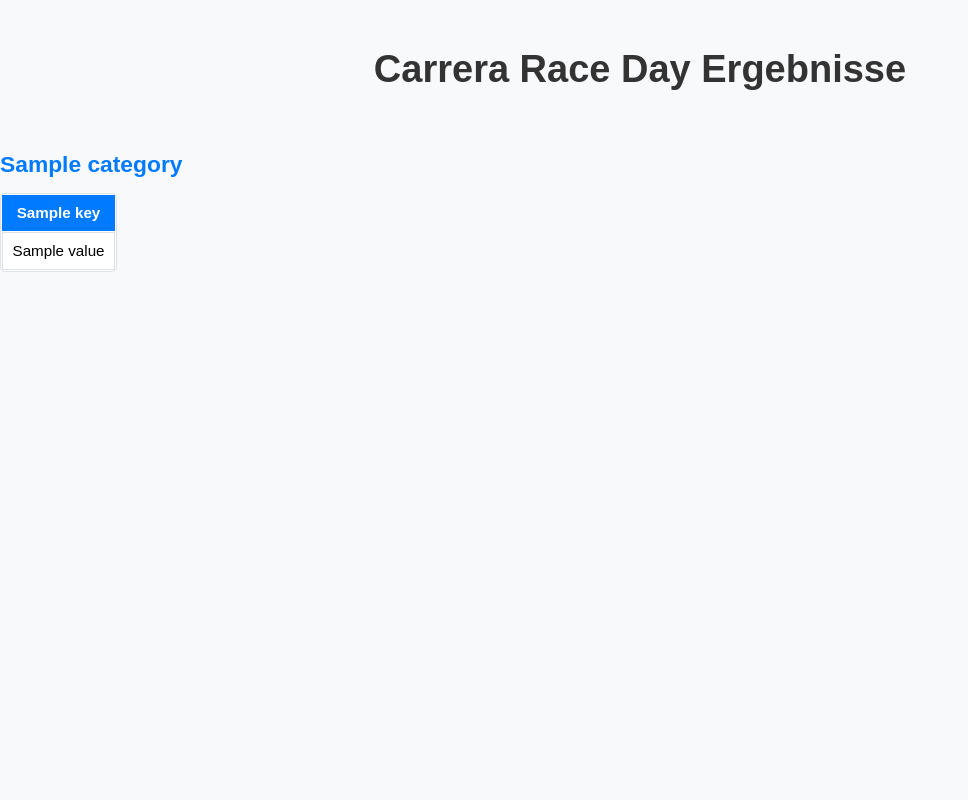
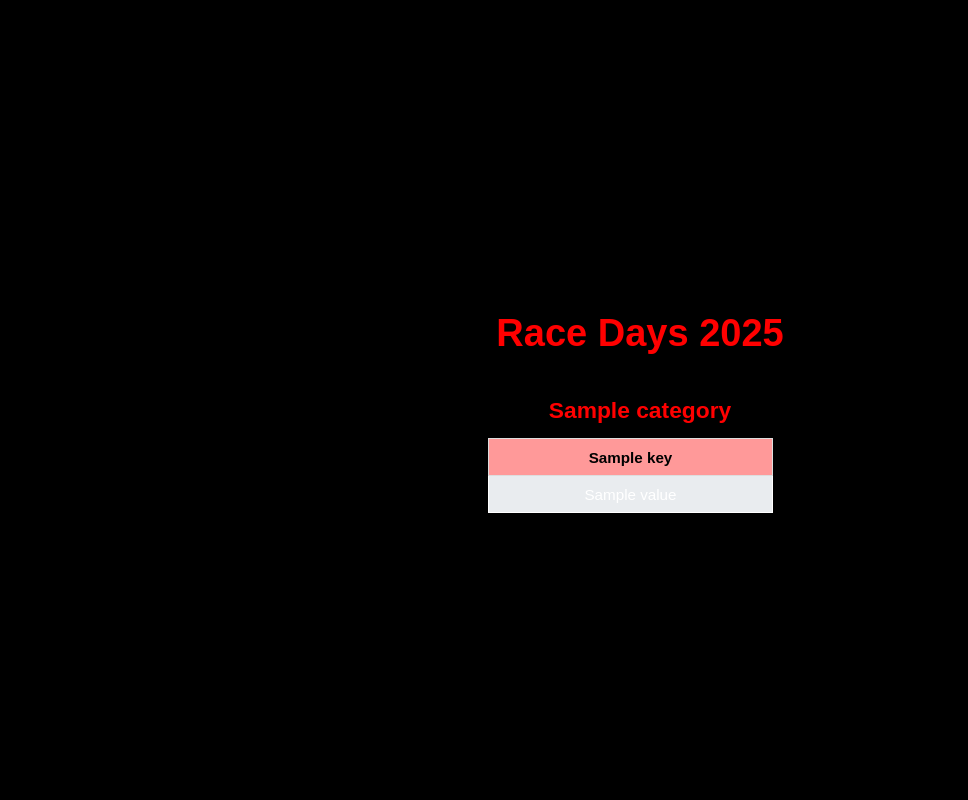
Before and after one commit to Nemesis1042/RaceDays, a Flask app: template templates/index.html in a window 1280 px wide. Shown: the whole page, without its empty margins (0-968 px from the left). Run offline with Flask 3, Linux system fonts and the light colour scheme; the template is opened without the code that fills it: most values are stand-ins (such as "Sample title", 1, 10 or a date in 2020).

Commit message:
Add files via upload

```diff
--- a/RaceDays-main/app.py
+++ b/RaceDays-main/app.py
@@ -11,7 +11,7 @@
 logging.basicConfig(level=logging.DEBUG, format='%(asctime)s - %(levelname)s - %(message)s')
 
 # Pfad zur Datei
-datei_pfad = 'C:\RaceDays\Besten_Liste_Excel\RaceDays_Beispiel.xlsx' # Pfad zur Datei
+datei_pfad = 'Z:\RaceDays\Besten_Liste_Excel\RaceDays_Beispiel.xlsx' # Pfad zur Datei
 
 # Globale Variable für DataFrame
 df = pd.DataFrame()
--- a/RaceDays-main/static/styles.css
+++ b/RaceDays-main/static/styles.css
@@ -1,7 +1,7 @@
 /* Globale Stile für den Body */
 body {
     font-family: Arial, sans-serif;
-    background-color: #f8f9fa;
+    background-color: #000000;
     margin: 0;
     padding: 0;
 }
@@ -18,6 +18,10 @@
     margin-bottom: 40px;
     text-align: center;
 }
+.text-center{
+    color: red;
+    margin-bottom: 100;
+}
 
 /* Flexbox für die Tabellen */
 .row {
@@ -32,16 +36,17 @@
 .table {
     width: auto; /* Automatische Breite basierend auf Inhalt */
     margin-bottom: 30px;
-    border: 1px solid #dee2e6;
+    border: 1px solid #000000;
     border-radius: 5px;
-    background-color: #fff;
+    background-color: #000000;
     table-layout: auto; /* Automatische Spaltenanpassung */
+    color: white;
 }
 
 /* Tabellenüberschriften */
 .table th {
     background-color: #007bff;
-    color: white;
+    color: rgb(0, 0, 0);
     text-align: center;
     padding: 10px;
     font-weight: bold;
@@ -52,13 +57,13 @@
 .table td {
     text-align: center;
     padding: 10px;
-    border: 1px solid #dee2e6;
+    border: 1px solid #ffffff;
     white-space: nowrap; /* Verhindert Zeilenumbruch */
 }
 
 /* Hover-Effekt für Tabellenzeilen */
 .table tbody tr:hover {
-    background-color: #f1f1f1;
+    background-color: #444444;
 }
 
 /* Tabelle scrollen, wenn der Bildschirm zu klein ist */
@@ -69,7 +74,7 @@
 /* Stil für Tabellenüberschrift (H3) */
 h3 {
     font-size: 1.5rem;
-    color: #007bff;
+    color: #ff0000;
     margin-bottom: 15px;
     text-align: center;
 }
@@ -80,3 +85,116 @@
         overflow-x: auto; /* Aktiviert Scrollen bei sehr kleinen Bildschirmen */
     }
 }
+/* Zentrieren von Inhalten */
+body, html {
+    height: 100%;
+    margin: 0;
+    display: flex;
+    justify-content: center;  /* Horizontal zentrieren */
+    align-items: center;  /* Vertikal zentrieren */
+    overflow-x: hidden; /* Keine horizontale Überlaufleiste */
+}
+
+.container {
+    display: flex;
+    flex-direction: column;
+    justify-content: center;
+    align-items: center;
+    max-height: 90vh; /* Maximale Höhe des Containers */
+    overflow-y: auto; /* Ermöglicht Scrollen im Container */
+}
+
+.row {
+    display: flex;
+    flex-wrap: nowrap; /* Alle Elemente in einer Zeile */
+    justify-content: flex-start; /* Elemente von links nach rechts anordnen */
+    overflow-x: auto; /* Ermöglicht horizontales Scrollen, wenn der Inhalt größer ist */
+    width: 100%;
+}
+
+.table-container {
+    max-width: 100%;
+    max-height: 800px; /* Erhöhte Höhe für die scrollbare Tabelle */
+    overflow-y: auto; /* Ermöglicht vertikales Scrollen der Tabelle */
+    margin-bottom: 20px;
+}
+
+table {
+    min-width: 300px; /* Stellt sicher, dass jede Tabelle mindestens 300px breit ist */
+    margin-right: 20px; /* Abstand zwischen den Tabellen */
+    border-collapse: collapse;
+    width: 100%;
+}
+
+th, td {
+    padding: 12px; /* Vergrößerte Polsterung für bessere Lesbarkeit */
+    text-align: center; /* Zentriere Text in Zellen */
+    border: 1px solid #ddd; /* Rahmen um die Zellen */
+}
+
+th {
+    background-color: #f2f2f2; /* Hintergrundfarbe für die Kopfzeile */
+    position: sticky;
+    top: 0;
+    z-index: 1; /* Damit die Kopfzeile immer oben bleibt */
+}
+
+tr:first-child td {
+    background-color: #e9ecef; /* Hintergrundfarbe für die erste Zeile */
+    position: sticky;
+    top: 36px; /* Abstand unter der Kopfzeile */
+    z-index: 1;
+}
+
+/* Weitere Optimierungen */
+h1 {
+    margin-bottom: 20px;
+}
+
+/* Optional: Scrollleisten anpassen */
+.table-container::-webkit-scrollbar {
+    height: 8px;
+    width: 8px;
+}
+
+.table-container::-webkit-scrollbar-thumb {
+    background-color: #888;
+    border-radius: 4px;
+}
+
+.table-container::-webkit-scrollbar-thumb:hover {
+    background-color: #555;
+}
+th.color1 {
+    background-color: #ff9999; /* Helle Rotfarbe */
+}
+th.color2 {
+    background-color: #99ccff; /* Helle Blaufarbe */
+}
+th.color3 {
+    background-color: #99ff99; /* Helle Grünfarbe */
+}
+th.color4 {
+    background-color: #ffcc99; /* Helle Orangfarbe */
+}
+th.color5 {
+    background-color: #ffccff; /* Helle Pinkfarbe */
+}
+th.color6 {
+    background-color: #ccccff; /* Helle Lila */
+}
+th.red {
+    background-color: #ff9999; /* Helle Rotfarbe */
+}
+th.blue {
+    background-color: #99ccff; /* Helle Blaufarbe */
+}
+th.green {
+    background-color: #99ff99; /* Helle Grünfarbe */
+}
+th.orange {
+    background-color: #ffcc99; /* Helle Orangfarbe */
+}
+th.pink {
+    background-color: #ffccff; /* Helle Pinkfarbe */
+}
--- a/RaceDays-main/templates/index.html
+++ b/RaceDays-main/templates/index.html
@@ -5,12 +5,14 @@
     <meta name="viewport" content="width=device-width, initial-scale=1.0">
     <title>Carrera Race Day Ergebnisse</title>
     <link rel="stylesheet" href="{{ url_for('static', filename='styles.css') }}">
-    <meta http-equiv="refresh" content="20">
+    <meta http-equiv="refresh" content="30">
+
 </head>
 <body>
-    <div class="container mt-5">
-        <h1 class="text-center">Carrera Race Day Ergebnisse</h1>
+    <div class="container">
+        <h1 class="text-center">Race Days 2025</h1>
 
+        <div class="table-container">
             <div class="row">
                 {% for category, rows in data.items() %}
                     <div class="col-md-6 mb-4">
@@ -19,9 +21,23 @@
                             <thead>
                                 <tr>
                                     {% for key in rows[0].keys() %}
-                                    <th>{{ key }}</th>
+                                        {% if loop.index == 1 %}
+                                            <th class="red">{{ key }}</th>
+                                        {% elif loop.index == 2 %}
+                                            <th class="blue">{{ key }}</th>
+                                        {% elif loop.index == 3 %}
+                                            <th class="green">{{ key }}</th>
+                                        {% elif loop.index == 4 %}
+                                            <th class="orange">{{ key }}</th>
+                                        {% elif loop.index == 5 %}
+                                            <th class="pink">{{ key }}</th>
+                                        {% else %}
+                                            <th>{{ key }}</th> <!-- Standard, falls keine spezifische Farbe zugewiesen wurde -->
+                                        {% endif %}
                                     {% endfor %}
                                 </tr>
+                            </thead>
+
                             </thead>
                             <tbody>
                                 {% for row in rows %}
@@ -35,6 +51,7 @@
                         </table>
                     </div>
                 {% endfor %}
+            </div>
         </div>
     </div>
 
@@ -62,63 +79,67 @@
                 .catch(error => console.error('Fehler beim Abrufen der Daten:', error));
         }
 
-        // Aktualisiere alle 10 Sekunden
-        setInterval(aktualisiereDaten, 10000); // Aktualisiere alle 10 Sekunden (10000 Millisekunden)
-
-        // Funktion zum Scrollen über 10 Sekunden
-        function scrollToBottom(duration) {
-            const start = document.documentElement.scrollTop || document.body.scrollTop;
-            const end = document.body.scrollHeight;
+        // Funktion zum langsamen Scrollen der Tabelle nach unten
+        function scrollTableToBottom(container, duration) {
+            const start = container.scrollTop;
+            const end = container.scrollHeight - container.clientHeight;
             const distance = end - start;
             const startTime = performance.now();
 
             function animateScroll(currentTime) {
                 const timeElapsed = currentTime - startTime;
-                const progress = Math.min(timeElapsed / duration, 1); // Normalisiere den Fortschritt
+                const progress = Math.min(timeElapsed / duration, 1);
                 const scrollStep = start + distance * progress;
 
-                window.scrollTo(0, scrollStep);
+                container.scrollTop = scrollStep;
 
                 if (progress < 1) {
-                    requestAnimationFrame(animateScroll); // Fortsetzen, bis der Fortschritt 100% erreicht
+                    requestAnimationFrame(animateScroll);
                 }
             }
 
             requestAnimationFrame(animateScroll);
         }
 
-        // Starte das Scrollen nach 10 Sekunden
-        setTimeout(() => scrollToBottom(10000), 10000); // 10000 Millisekunden = 10 Sekunden
-
-        // Funktion zum Scrollen nach oben über 10 Sekunden
-        function scrollToTop(duration) {
-            const start = document.documentElement.scrollTop || document.body.scrollTop;
-            const end = 0; // Ziel ist 0, um ganz nach oben zu scrollen
-            const distance = start - end; // Differenz zwischen aktueller Position und dem oberen Ende der Seite
+        // Funktion zum langsamen Scrollen der Tabelle nach oben
+        function scrollTableToTop(container, duration) {
+            const start = container.scrollTop;
+            const end = 0;
+            const distance = start - end;
             const startTime = performance.now();
 
             function animateScroll(currentTime) {
                 const timeElapsed = currentTime - startTime;
-                const progress = Math.min(timeElapsed / duration, 1); // Normalisiere den Fortschritt
-                const scrollStep = start - distance * progress; // Subtrahiere, um nach oben zu scrollen
+                const progress = Math.min(timeElapsed / duration, 1);
+                const scrollStep = start - distance * progress;
 
-                window.scrollTo(0, scrollStep);
+                container.scrollTop = scrollStep;
 
                 if (progress < 1) {
-                    requestAnimationFrame(animateScroll); // Fortsetzen, bis der Fortschritt 100% erreicht ist
+                    requestAnimationFrame(animateScroll);
                 }
             }
 
             requestAnimationFrame(animateScroll);
         }
 
-        // Starte das Scrollen nach oben nach 20 Sekunden
-        setTimeout(() => scrollToTop(10000), 20000); // 20000 Millisekunden = 20 Sekunden
+        // Endlosschleife zwischen Runter- und Hochscrollen der Tabelle
+        function startScrollingCycle(container) {
+            scrollTableToBottom(container, 10000); // Scrolle in 10 Sekunden nach unten
+            setTimeout(() => {
+                scrollTableToTop(container, 10000); // Warte und scrolle in 10 Sekunden nach oben
+                setTimeout(() => startScrollingCycle(container), 22000); // Starte den Zyklus erneut
+            }, 12000); // Warte insgesamt 12 Sekunden
+        }
 
+        // Starte den Zyklus des Scrollens nach 10 Sekunden für den Tabellen-Container
+        document.addEventListener("DOMContentLoaded", function() {
+            const tableContainer = document.querySelector('.table-container');
+            setTimeout(() => startScrollingCycle(tableContainer), 10000);
+        });
     </script>
     <script>
         document.body.style.zoom = "95%"; // Verkleinere die Seite auf 95% ihrer ursprünglichen Größe
     </script>
-
 </body>
 </html>
```
Also changed, not shown: 1 other file. Lines whose indentation alone changed are shown as unchanged.
